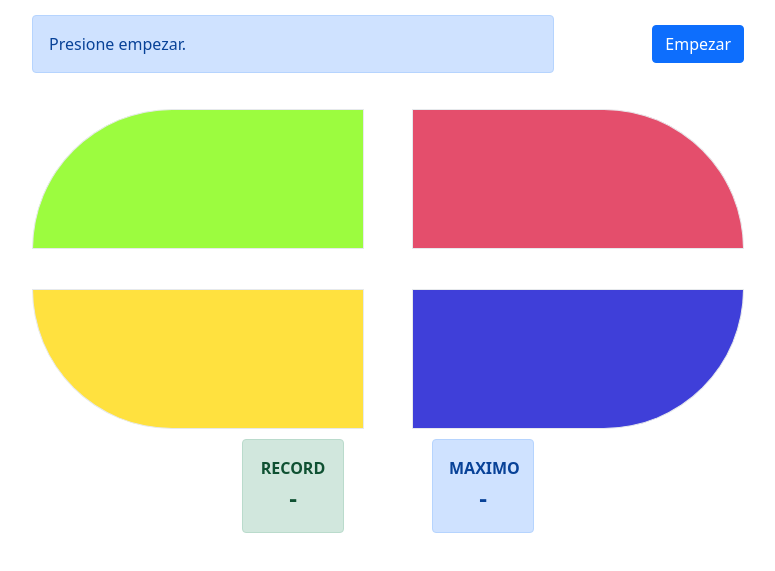
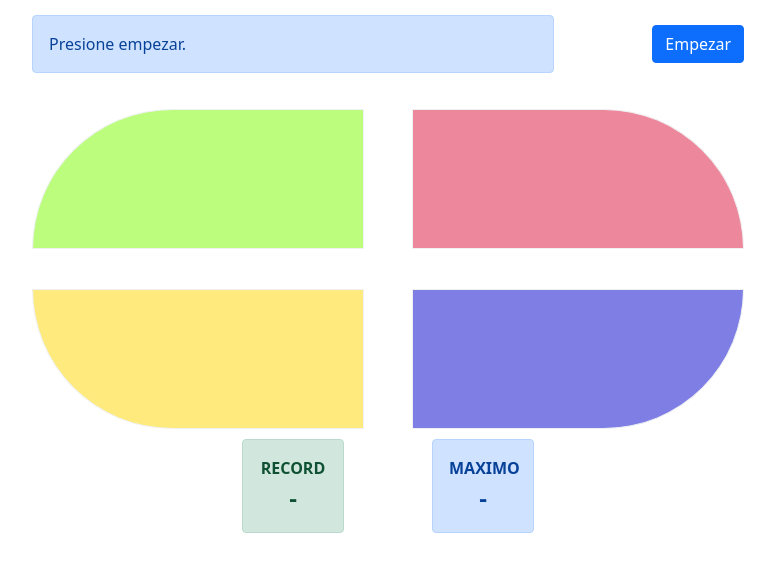
Before and after one commit to txalo/SIMON-DICE, a website: page index.html in a window 1280 px wide. Shown: the part 73-644 px from the top of the page, without its empty margins (252-1027 px from the left). Drawn offline with nearby package versions, Linux system fonts and the light colour scheme.

Commit message:
Cambio visual
Ajustede la opacidad de los cuadros, para que se vea mejor la secuencia. Habia poca diferencia con el estado apagado y encendido.

```diff
--- a/css/main.css
+++ b/css/main.css
@@ -16,32 +16,29 @@ h1{
 
 .cuadro{
     height: 140px;
+    opacity: 0.5;
 }
 
 #cuadro-1{
     background-color:#7cfc00;
-    opacity: 0.75;
     margin: 0px 0px 20px 0px;
     border-top-left-radius: 150px;
 }
 
 #cuadro-2{
     background-color: #dc143c;
-    opacity: 0.75;
     margin: 0px 0px 20px 0px;
     border-top-right-radius: 150px;
 }
 
 #cuadro-3{
     background-color: #ffd700;
-    opacity: 0.75;
     margin: 20px 0px 0px 0px;
     border-bottom-left-radius: 150px;
 }
 
 #cuadro-4{
     background-color: #0000cd;
-    opacity: 0.75;
     margin: 20px 0px 0px 0px;
     border-bottom-right-radius: 150px;
 }
```
